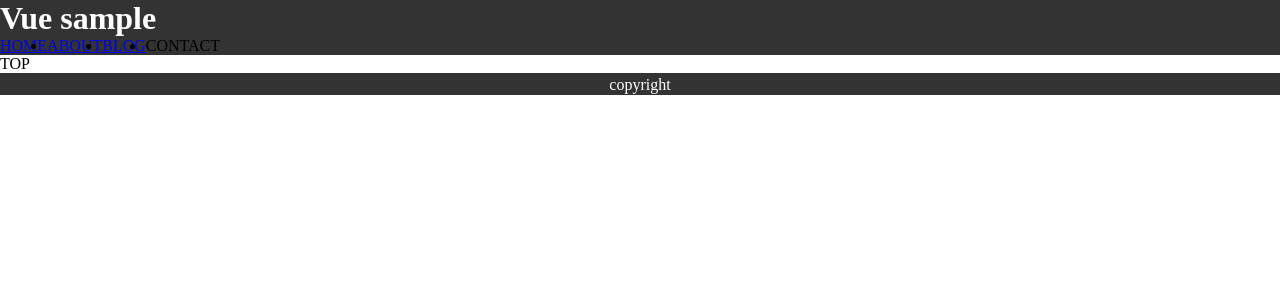
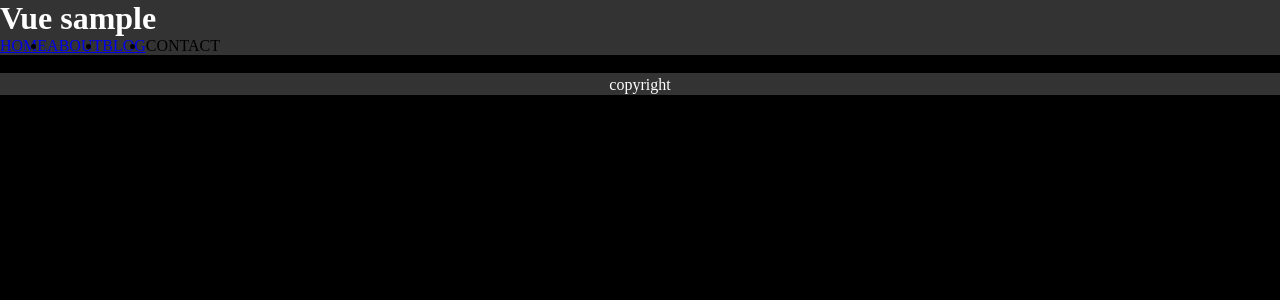
Before and after one commit to stk-12/vue-cli-sample, a Vue app: page / in a window 1280 px wide. Shown: the top 300 px of the page. Built offline with nearby package versions, Linux system fonts and the light colour scheme.

Commit message:
[modify]共通CSS読み込み設定

```diff
--- /dev/null
+++ b/src/assets/sass/base/_reset.scss
@@ -0,0 +1 @@
+@import "./base/_setting.scss";
--- /dev/null
+++ b/src/assets/sass/base/_setting.scss
@@ -0,0 +1 @@
+$black: #333;
--- /dev/null
+++ b/src/assets/sass/main.scss
@@ -0,0 +1,5 @@
+@import "./base/_reset.scss";
+
+body {
+    background: #000;
+}
--- /dev/null
+++ b/src/assets/sass/prepends.scss
@@ -0,0 +1 @@
+@import "./base/_setting.scss";
--- a/src/components/pages/top/Top.vue
+++ b/src/components/pages/top/Top.vue
@@ -5,3 +5,9 @@
 <script>
 
 </script>
+
+<style lang="scss">
+body {
+    background: $black;
+}
+</style>
--- a/src/main.js
+++ b/src/main.js
@@ -4,6 +4,8 @@ import Header from './components/modules/Header.vue';
 import Footer from './components/modules/Footer.vue';
 import router from './router/router';
 import store from './store/store';
+
+require('@/assets/sass/main.scss');
 
 
 Vue.config.productionTip = false
--- /dev/null
+++ b/vue.config.js
@@ -0,0 +1,9 @@
+module.exports = {
+    css: {
+        loaderOptions: {
+            scss: {
+                prependData: '@import "./src/assets/sass/prepends.scss";'
+            }
+        }
+    }
+};
```
